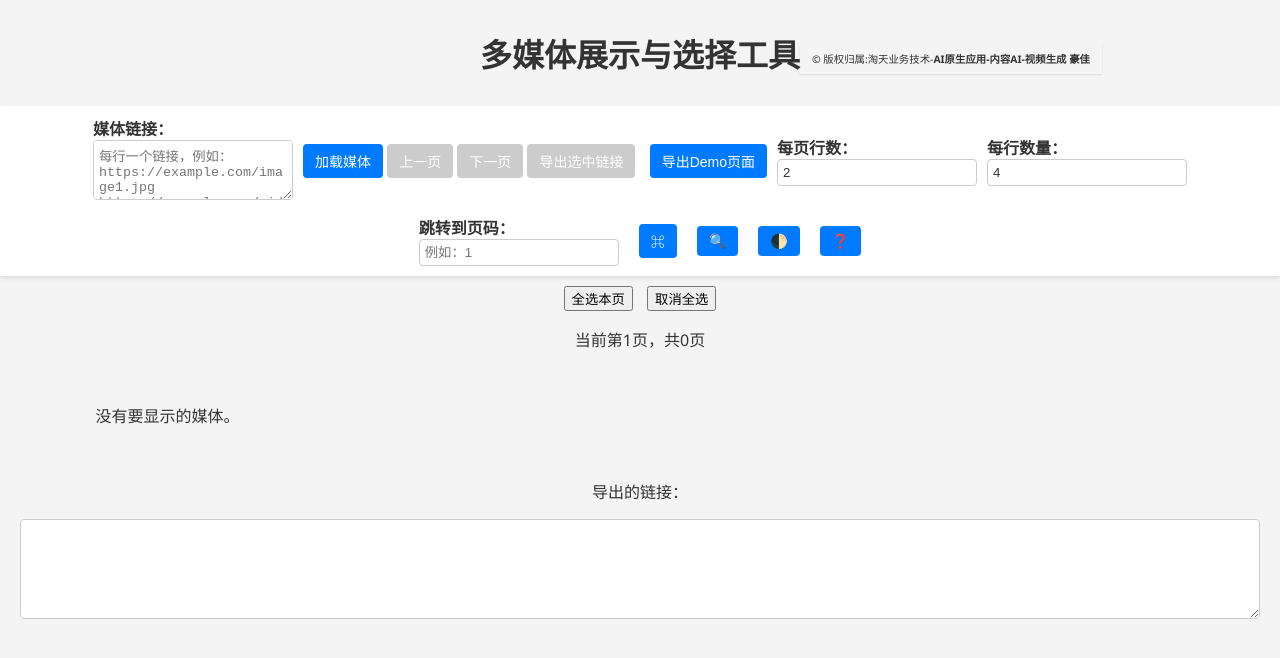
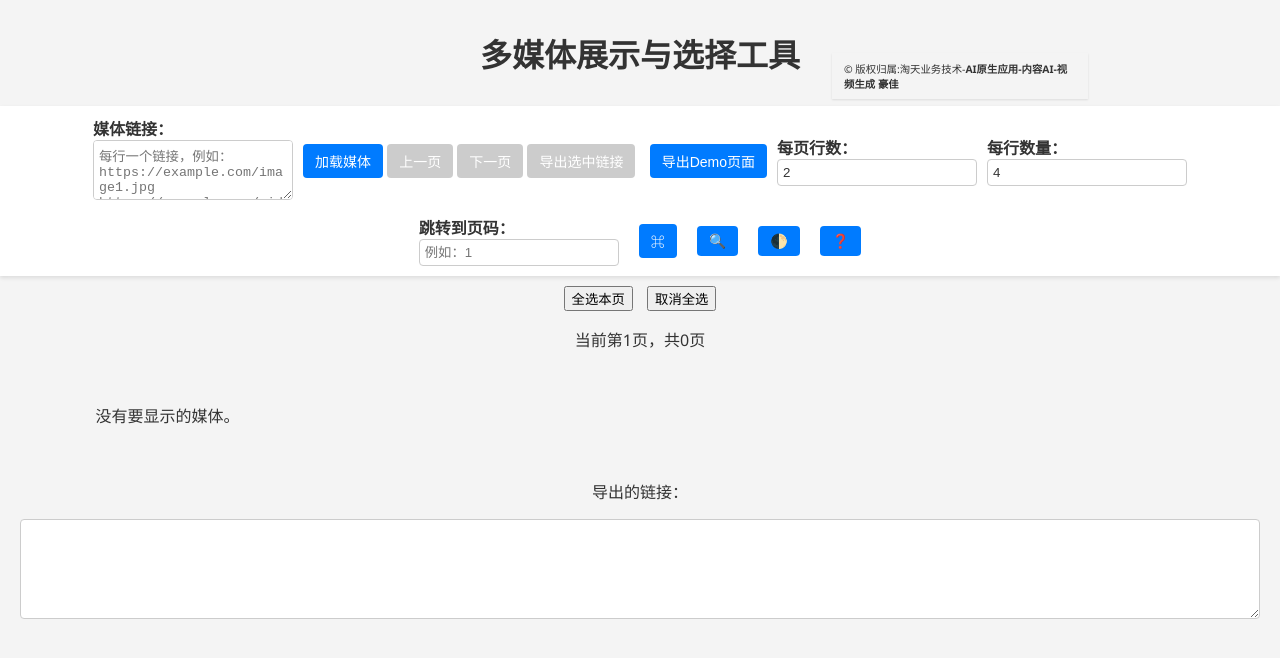
Before and after one commit to uk9921/image-review-tool, a plain HTML site: page index.html in a window 1280 px wide. Drawn offline with Linux system fonts and the light colour scheme.

Commit message:
Update index.html

```diff
--- a/index.html
+++ b/index.html
@@ -557,7 +557,7 @@
 
         .copyright {
             position: absolute;
-            top: 35px;
+            top: 45px;
             left: 50%;
             z-index: 1001;
             color: var(--text-color);
@@ -565,7 +565,7 @@
             padding: 8px 12px;
             box-shadow: 0 1px 2px rgba(0,0,0,0.1);
             font-size: 0.65em;
-            margin: 0.5rem 10rem 0.8rem;   /*三值语法精准控制间距
+            margin: 0.5rem 12rem 0.8rem;   /*三值语法精准控制间距
             opacity: 0.8;
         }
 
```
